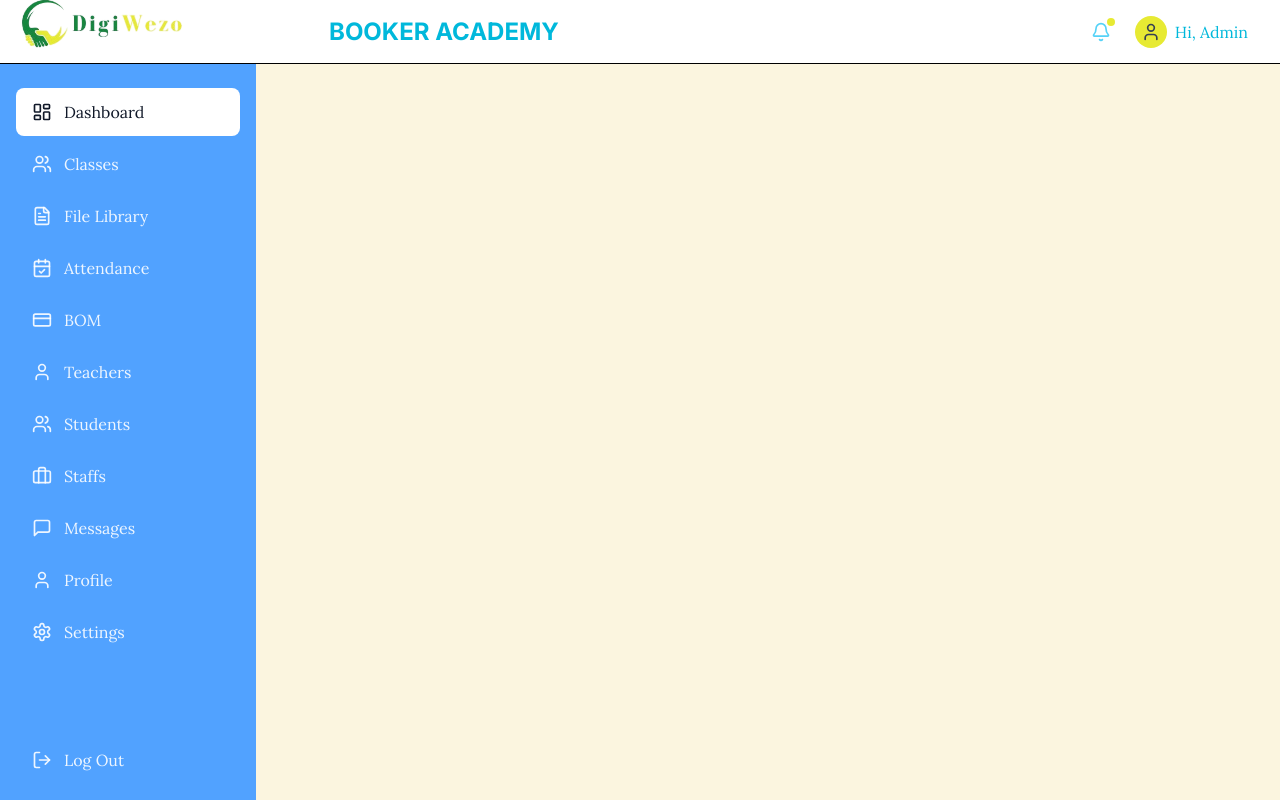
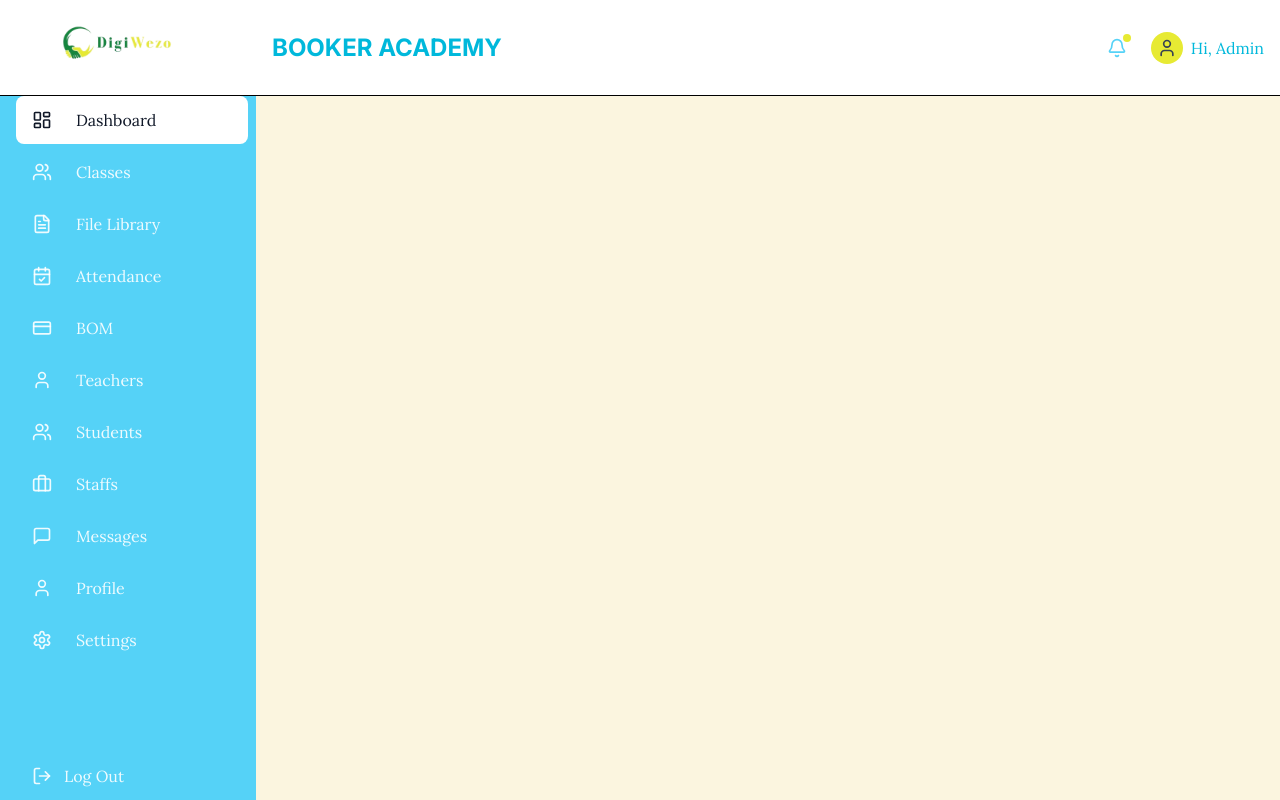
Before and after one commit to Mmust-Ihub/Digiwezo-web-system, a Next.js app: page /school-admin in a window 1280 px wide. Built offline with nearby package versions, Linux system fonts and the light colour scheme.

Commit message:
revamped the school-admin layout

```diff
--- a/app/globals.css
+++ b/app/globals.css
@@ -51,6 +51,38 @@ body {
 .bg-brand-gradient {
   background-image: linear-gradient(135deg, var(--color-gradient-start), var(--color-gradient-mid1), var(--color-gradient-end));
 }
+.custom-scrollbar::-webkit-scrollbar {
+  width: 6px;
+  height: 4px;
+}
+
+.custom-scrollbar::-webkit-scrollbar-track {
+  background: #FFFFFF00;
+  border-radius: 0px;
+  margin-top: 0px;
+  margin-bottom: 0px;
+  margin-left:4px;
+}
+
+.custom-scrollbar::-webkit-scrollbar-thumb {
+  background: #f8f1f1;
+  border-radius: 5px;
+}
+
+.custom-scrollbar::-webkit-scrollbar-thumb:hover {
+  background: #d4cbcb;
+}
+
+
+.custom-scrollbar {
+  direction: rtl;
+  padding-right: 8px;
+}
+
+.custom-scrollbar > * {
+  direction: ltr;
+}
+
  html {
 
 scroll-behavior: smooth; }
--- /dev/null
+++ b/app/school-admin/(features)/students/page.tsx
@@ -0,0 +1,8 @@
+export default function StudentsPage() {
+  return (
+    <div className="p-4 w-full ">
+      <h1 className="text-2xl font-semibold">Students Feature</h1>
+      <p>This is the students feature page under the school-admin role.</p>
+    </div>
+  );
+}
--- a/app/school-admin/components/Header.tsx
+++ b/app/school-admin/components/Header.tsx
@@ -5,20 +5,26 @@ import Link from "next/link";
 
 export const Header = () => {
   return (
-    <header className="fixed top-0 left-0 right-0 h-16 bg-white border-b border-border flex items-center justify-between px-8 z-10">
+    <header className="relative h-full top-0 left-0 right-0  bg-white border-b border-border flex items-center  px-4 z-10">
+      <div className="w-64">
+
       <Link href="/" className="flex items-center gap-3">
-        <div className="right-20 relative w-[285px] h-[285px]">
+
           <Image
             src="/logo.png"
             alt="DigiWezo Logo"
-            fill
-            className="object-contain"
+            width={1000}
+            height={1000}
+            className="object-cover w-48"
             priority
           />
-        </div>
-        <h1 className={` ${inter.className} text-2xl font-bold text-cyan-500`}>BOOKER ACADEMY</h1>
       </Link>
-      <div className="flex items-center gap-4">
+      </div>
+      <div className="flex flex-1">
+
+        <h1 className={` ${inter.className} items-start text-2xl font-bold text-cyan-500`}>BOOKER ACADEMY</h1>
+      </div>
+      <div className="flex items-center gap-4 ">
         <button title="notification" className="relative p-2 hover:bg-muted rounded-full transition-colors">
           <Bell className="w-5 h-5 text-primary fill" />
           <span className="absolute top-1 right-1 w-2 h-2 bg-secondary rounded-full" />
--- a/app/school-admin/components/Sidebar.tsx
+++ b/app/school-admin/components/Sidebar.tsx
@@ -1,4 +1,4 @@
-"use client"
+"use client";
 
 import { cn } from "@/lib/utils";
 import { sideItems } from "@school-admin/data/sideconstants";
@@ -7,26 +7,24 @@ import Link from "next/link";
 import { usePathname } from "next/navigation";
 
 export const Sidebar = () => {
-    const pathname = usePathname()
+  const pathname = usePathname();
+
   return (
-        <aside className="fixed left-0 top-0 h-screen w-64 bg-blue-400 flex flex-col">
-            <div className="p-6">
-                <div className="flex items-center gap-2">
-                    <div className="w-10 h-10 bg-primary rounded-full flex items-center justify-center">
-                        <div className="w-6 h-6 bg-primary rounded-full" />
-                    </div>
-                    <span className="text-white font-bold text-lg">DigiWezo</span>
-                </div>
-            </div>
-            <nav className="flex-1 px-4 space-y-1">
-                {sideItems.map((item) => {
-                    const isActive = pathname === item.path;
+    <div className="fixed left-0 top-[12vh] h-[88vh] w-64 bg-primary flex flex-col justify-between py-0">
+      <div className="flex-1 overflow-y-auto px-4 custom-scrollbar">
+        {sideItems.map((item, index) => {
+           const isActive =
+             pathname === item.path ||
+             (item.path === "/school-admin"
+               ? false
+               : pathname.startsWith(`${item.path}/`));
+
           return (
             <Link
-                            key={item.path}
+              key={index}
               href={item.path}
               className={cn(
-                                "flex items-center gap-3 px-4 py-3 rounded-lg transition-colors",
+                "flex items-center gap-6 px-4 py-3 rounded-lg transition-colors mb-1",
                 "hover:bg-white/10 text-white/90",
                 isActive && "bg-white text-gray-900 font-medium"
               )}
@@ -36,14 +34,14 @@ export const Sidebar = () => {
             </Link>
           );
         })}
-            </nav>
+      </div>
 
-            <div className="p-4">
+      <div className="px-4 mt-auto">
         <button className="flex items-center gap-3 px-4 py-3 text-white/90 hover:bg-white/10 rounded-lg transition-colors w-full">
           <LogOut className="w-5 h-5" />
           <span>Log Out</span>
         </button>
       </div>
-        </aside>
+    </div>
   );
 };
--- a/app/school-admin/layout.tsx
+++ b/app/school-admin/layout.tsx
@@ -1,16 +1,23 @@
 import { Header } from "@school-admin/components/Header";
 import { Sidebar } from "@school-admin/components/Sidebar";
 
-export default function SchoolAdminLayout({ children }: { children: React.ReactNode }) {
+export default function SchoolAdminLayout({
+  children,
+}: {
+  children: React.ReactNode;
+}) {
   return (
-    <section className="min-h-screen flex flex-col bg-background">
+    <div className="w-screen h-screen flex flex-col overflow-hidden">
+      <div className="h-[12vh]">
+        <Header />
+      </div>
 
-      <Header/>
-      <Sidebar/>
-
-      <main className="flex-1 p-6">
-        {children}
-      </main>
-    </section>
+      <div className="flex flex-row h-[88vh]">
+        <Sidebar />
+        <div className="h-full w-full bg-background overflow-y-auto overflow-x-clip ml-64">
+          {children}
+        </div>
+      </div>
+    </div>
   );
 }
--- a/app/school-admin/page.tsx
+++ b/app/school-admin/page.tsx
@@ -1,11 +1,9 @@
-import { Header } from "@school-admin/components/Header";
-import { Sidebar } from "@school-admin/components/Sidebar";
+
 
 export default function SchoolAdminPage() {
   return (
     <div className="p-4">
-      <Header/>
-      <Sidebar/>
+
 
     </div>
   );
```
Lines whose indentation alone changed are shown as unchanged.
